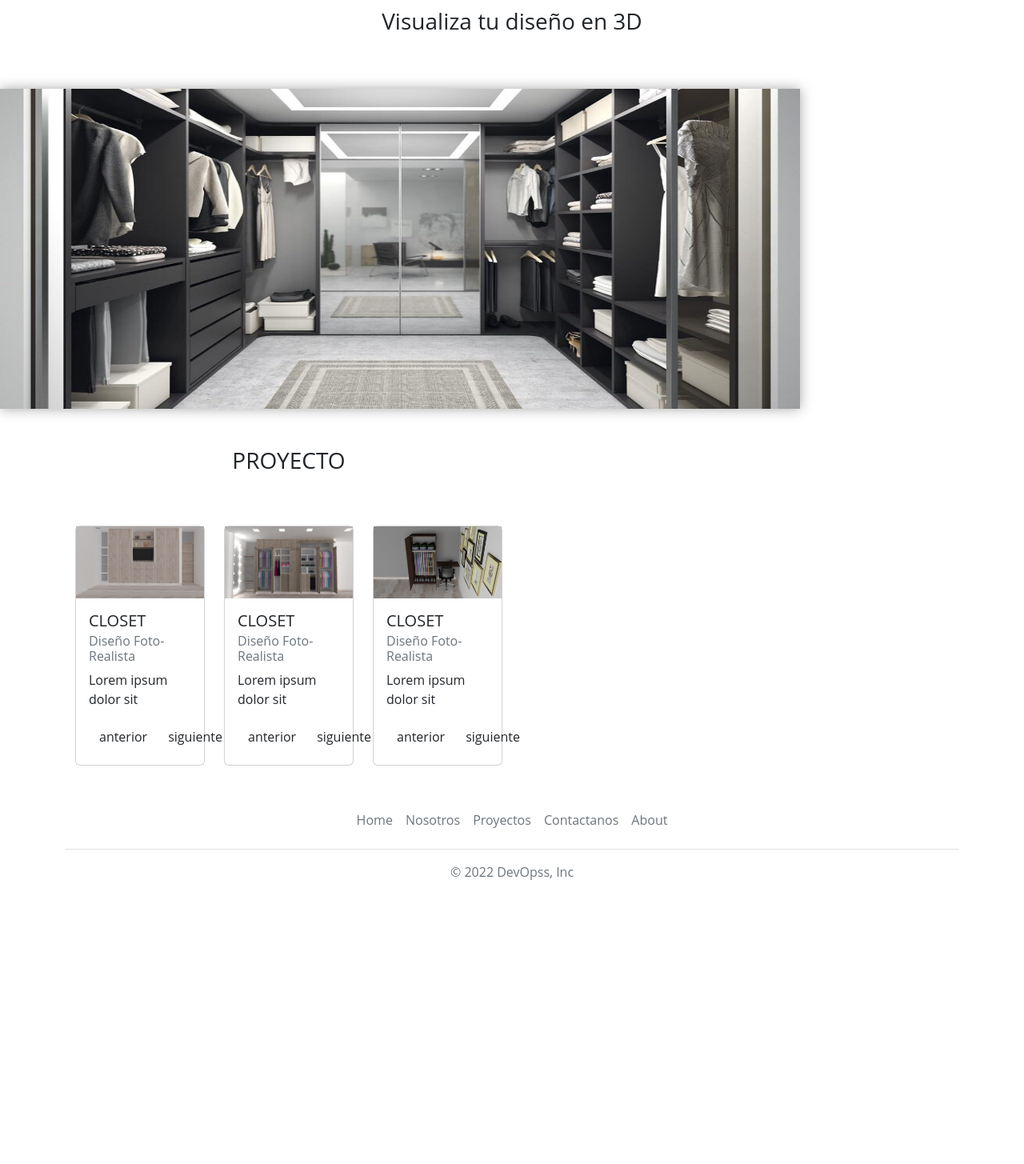
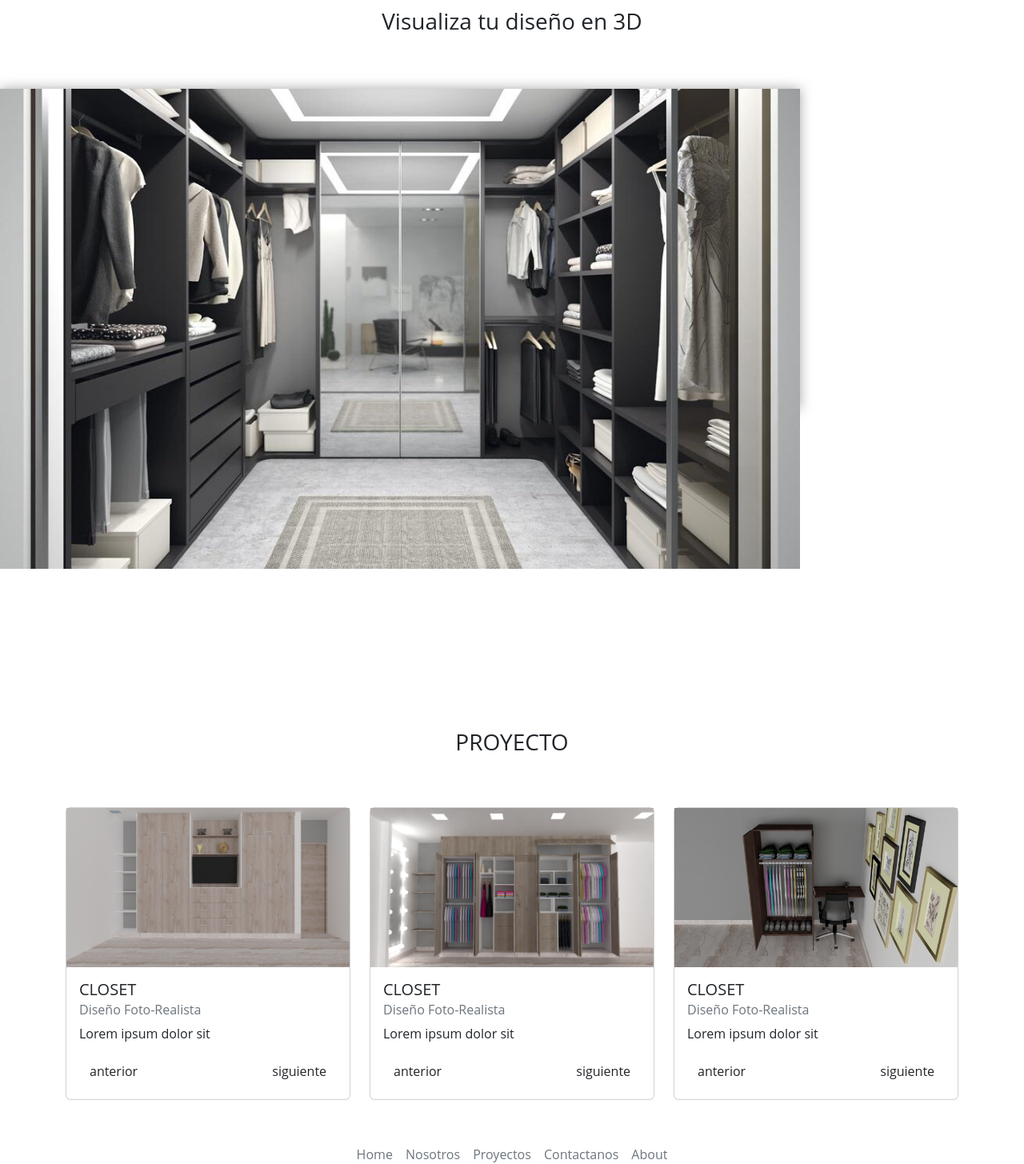
Before and after one commit to jesteban96/maderoom, a React (Vite) app: page / in a window 1280 px wide. Shown: the part 758-2213 px from the top of the page at 80% size. Built offline with nearby package versions, Linux system fonts and the light colour scheme.

Commit message:
arreglo de proyecto

```diff
--- a/src/css/estilo.css
+++ b/src/css/estilo.css
@@ -58,26 +58,25 @@ section {
   section .foto {
     width: 1000px;
     height: 400px;
-    position: relative;
     left: 0;
-    top: 00px;
+    top: 1000px;
     z-index: 0;
     -webkit-box-shadow: 0px 0px 15px 0px rgba(0, 0, 0, 0.35);
     box-shadow: 0px 0px 15px 0px rgba(0, 0, 0, 0.35); }
     section .foto img {
       width: 100%;
-      max-height: 400px;
+      max-height: 600px;
       vertical-align: top; }
   section .nosotros {
     background: #fff;
     padding: 40px;
     width: 50%;
     position: relative;
-    float: inline-end;
+    float: right;
     /*top: 30px;*/
     top: 1615px;
     /*Con Parallax*/
-    z-index: 1;
+    z-index: 0;
     -webkit-box-shadow: 0px 0px 15px 0px rgba(0, 0, 0, 0.35);
     box-shadow: 0px 0px 15px 0px rgba(0, 0, 0, 0.35); }
     section .nosotros img {
@@ -98,9 +97,22 @@ section {
       margin-bottom: 15px; }
 
 /* --------------------Proyectos------------------*/
+.proyecto {
+  margin-top: 400px; }
+  .proyecto .impro {
+     /*   &:focus{
+           transform: scale(250%) ;
+           z-index: 5;
+
+       }
+*/ }
+
 @media screen and (max-width: 800px) {
   .acerca-de .foto {
-    width: 100%; }
+    width: 100%;
+    position: relative;
+    left: 0;
+    top: 0px; }
 
   .acerca-de .nosotros {
     position: relative;
@@ -108,6 +120,11 @@ section {
     top: -50px;
     transform: translate(0px, 0); }
   .acerca-de .proyecto {
-    padding-top: 100px; } }
+    padding-top: 100px;
+    margin-top: 0; } }
+@media screen and (max-width: 1236px) {
+  .proyecto {
+    padding-top: 150px;
+    margin-top: 0; } }
 
 /*# sourceMappingURL=estilo.css.map */
--- a/src/css/estilo.scss
+++ b/src/css/estilo.scss
@@ -87,15 +87,17 @@ section{
        .foto{
         width: 1000px;
         height: 400px;
-        position: relative;
+
         left: 0;
-        top:00px;
+        top: 1000px;
         z-index: 0;
         -webkit-box-shadow: 0px 0px 15px 0px rgba(0,0,0,0.35);
         box-shadow: 0px 0px 15px 0px rgba(0,0,0,0.35);
+
         img{
             width: 100%;
-            max-height: 400px;
+
+            max-height: 600px;
 	        vertical-align: top;
         }
 
@@ -109,10 +111,10 @@ section{
         padding: 40px;
         width: 50%;
         position: relative;
-        float: inline-end;
+        float: right;
         /*top: 30px;*/
         top: 1615px; /*Con Parallax*/
-        z-index: 1;
+        z-index: 0;
         -webkit-box-shadow: 0px 0px 15px 0px rgba(0,0,0,0.35);
         box-shadow: 0px 0px 15px 0px rgba(0,0,0,0.35);
 
@@ -150,6 +152,23 @@ section{
 
 /* --------------------Proyectos------------------*/
 
+.proyecto{
+    margin-top: 400px;
+    .impro{
+
+
+      /*   &:focus{
+            transform: scale(250%) ;
+            z-index: 5;
+
+        }
+ */
+}
+}
+
+
+
+
 
 
 @media screen and (max-width: 800px) {
@@ -159,10 +178,11 @@ section{
             .foto {
 
                 width: 100%;
+                position: relative;
+                left: 0;
+                top: 0px;
             }
         }
-
-
 
 
         .acerca-de{
@@ -178,9 +198,24 @@ section{
 
             padding-top: 100px;
 
+              margin-top: 0;
 
-        }
+
+            }
 
 
 
 }}
+
+
+ @media screen and (max-width: 1236px) {
+    .proyecto{
+
+        padding-top: 150px;
+
+          margin-top: 0;
+
+
+        }
+
+ }
--- a/src/main.jsx
+++ b/src/main.jsx
@@ -12,5 +12,5 @@ ReactDOM.createRoot(document.getElementById('root')).render(
     <BrowserRouter>
       <Maderoom/>
     </BrowserRouter>
-  </React.StrictMode>
+   </React.StrictMode>
 )
--- a/src/ui/components/Proyectos.jsx
+++ b/src/ui/components/Proyectos.jsx
@@ -15,6 +15,7 @@ export const PROYECTOS = () => {
 
   return (
     <>
+    <section className='proyecto'>
     <div className="container proyecto ">
         <div className="row my-5 ">
                 <div className="col-12">
@@ -34,7 +35,7 @@ export const PROYECTOS = () => {
         </div>
     </div>
 
-
+    </section>
 
     </>
   )
--- a/src/ui/components/proyectos/itemcard.jsx
+++ b/src/ui/components/proyectos/itemcard.jsx
@@ -17,15 +17,23 @@ export const ITEMCARD = ({e}) => {
 
     } = getcontador([url, url2, url3])
     // console.log(num)
+
+    setTimeout(()=>{
+
+      aumentar()
+
+
+    },9000)
+
      return (
     <>
 
 
       {/*   <div className="col-12 col-sm-6  col-md-4 col-lg-3 col opaci my-3"> */}
 			<div className="col-12 col-md-6 col-lg-4 my-2 d-flex justify-content-between">
-      	<div className="card"  >
+      	<div className="card "  >
 
-					<img src={contador[num]} alt="" />
+					<img  className='impro' src={contador[num]} alt="" />
 					<div className="card-body">
 						<h5 className="card-title">CLOSET</h5>
 						<h6 className="card-subtitle text-muted mb-2">Diseño Foto-Realista</h6>
```
Also changed, not shown: 2 other files (tests, documents, lock files or other folders).
